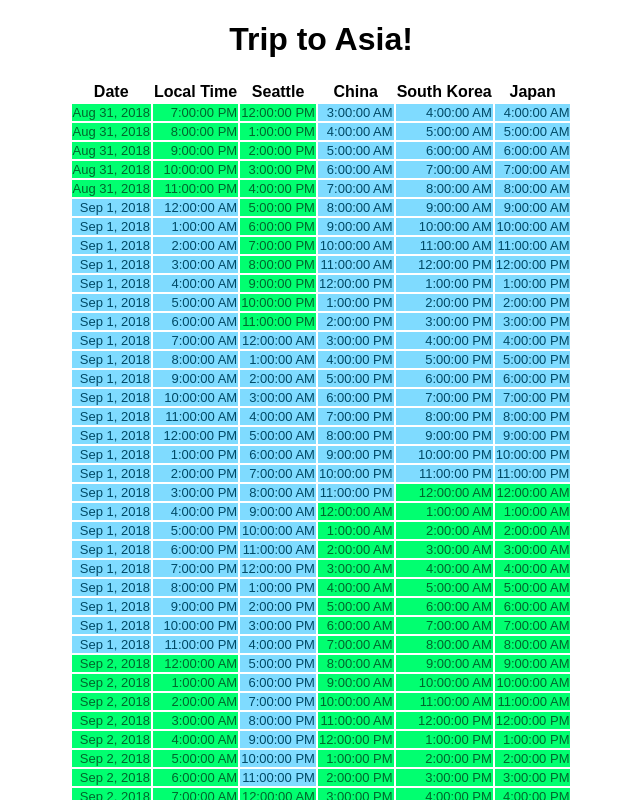
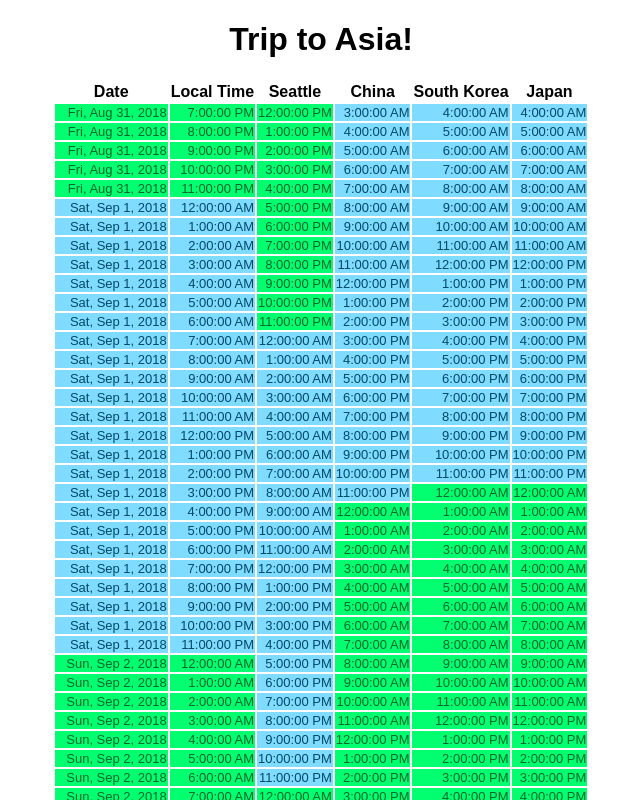
Before and after one commit to kiewic/trip-to-asia, an Angular app: page / in a window 1280 px wide. Shown: the top 800 px of the page, without its empty margins (319-959 px from the left). Built offline with nearby package versions, Linux system fonts and the light colour scheme.

Commit message:
Replace date format `llll` with `ddd, MMM D, YYYY`

```diff
--- a/src/app/app.component.ts
+++ b/src/app/app.component.ts
@@ -82,7 +82,7 @@ export class AppComponent {
       const min = moment.min(local, seattle, china, korea, japan);
 
       this.range.push({
-        date: min.format('ll'),
+        date: min.format('ddd, MMM D, YYYY'),
         local: local.format('LTS'),
         seattle: seattle.format('LTS'),
         china: china.format('LTS'),
```
